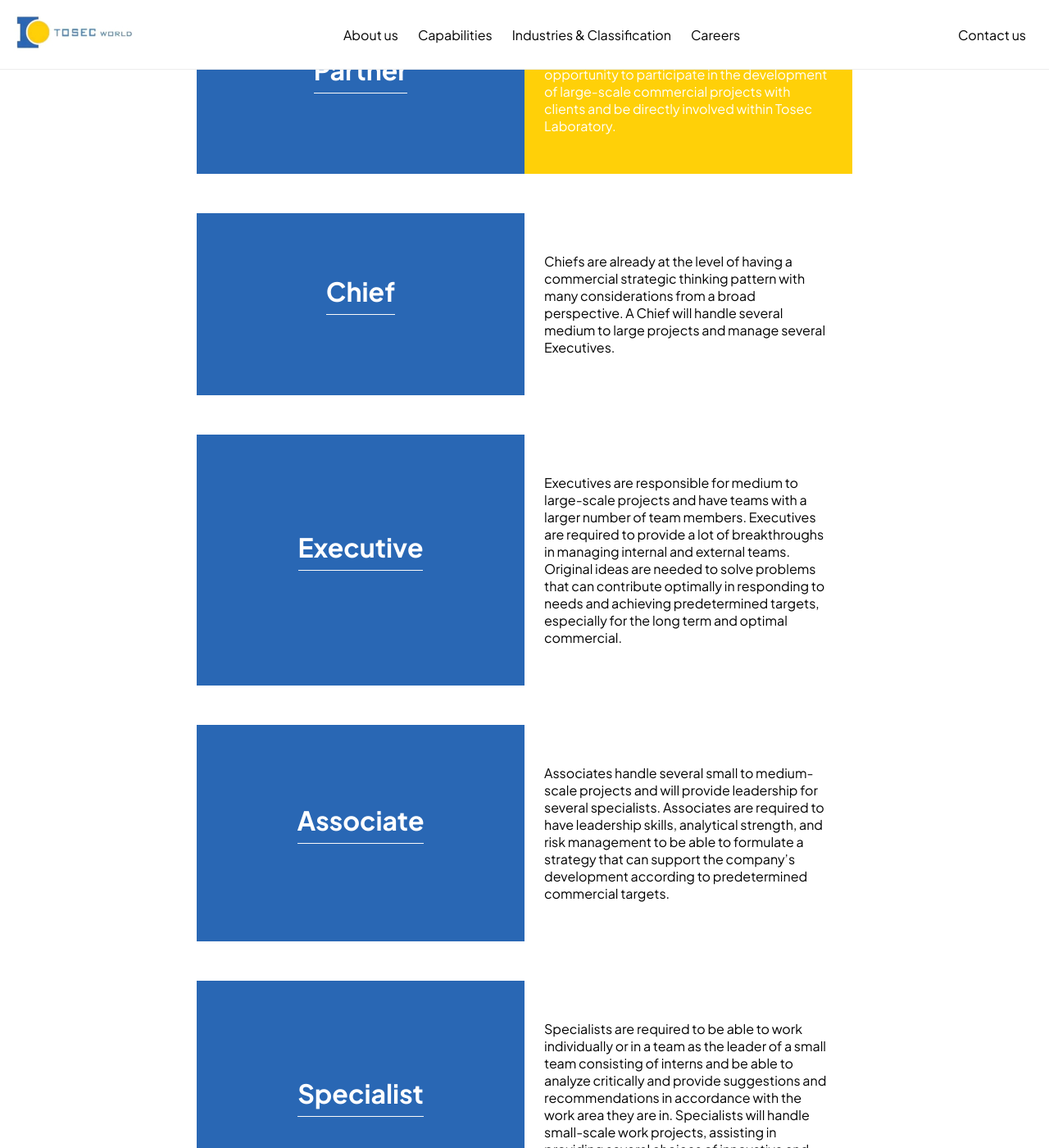
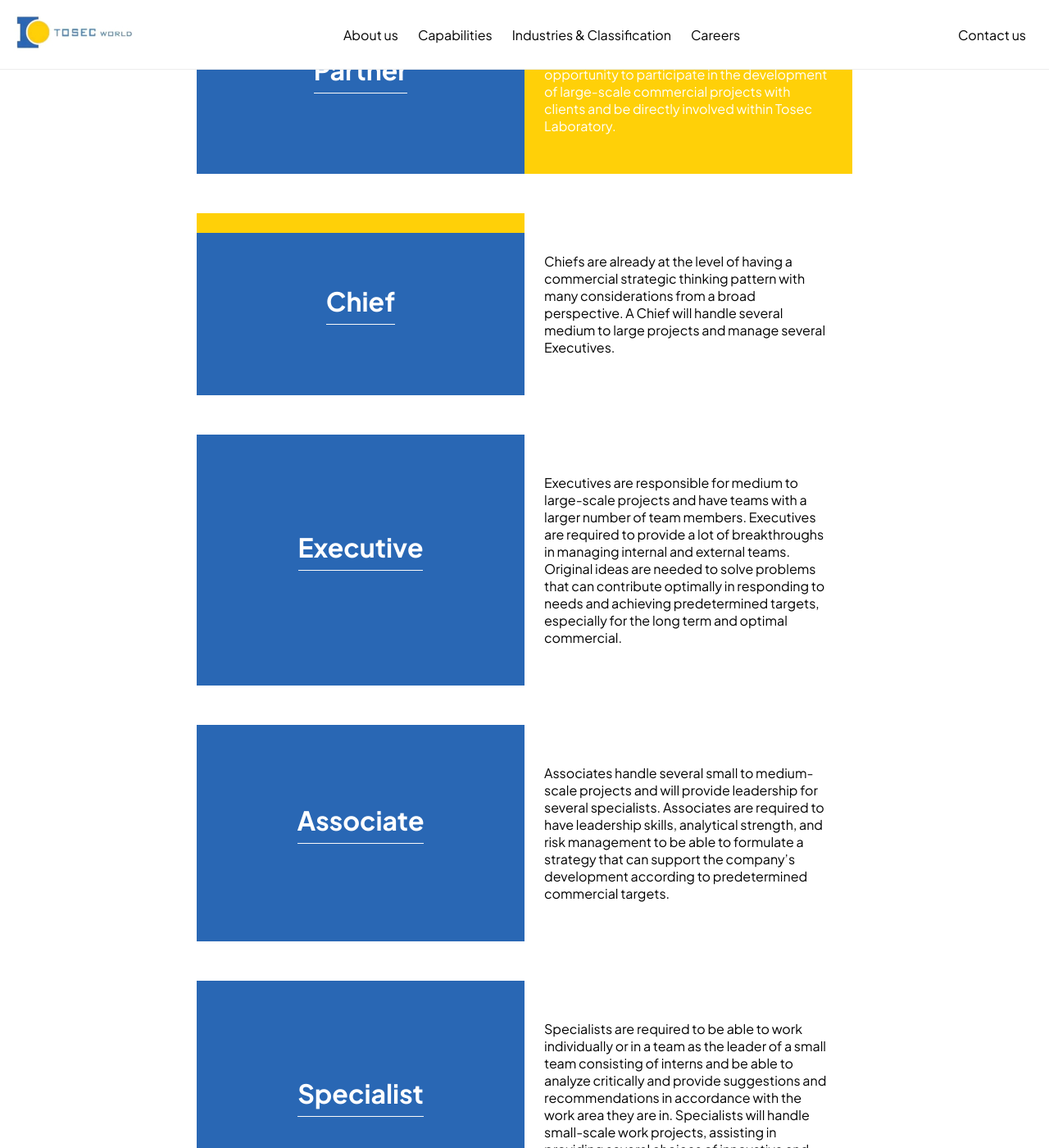
Before and after one commit to ren-id/tosecworld, a Jekyll site: the page built from docs/careers-career-level.html, in a window 1280 px wide and 1400 px high, scrolled down 567 px. Shown: the whole window at 82% size. Built offline with Jekyll 4.4.1, drawn with Linux system fonts in a browser that asks for light colours.

Commit message:
Menambahkan aksen segitiga

```diff
--- a/docs/careers-career-level.html
+++ b/docs/careers-career-level.html
@@ -23,7 +23,7 @@
 
 <div class="section lebar-maks-lanskap">
     <div class="flex">
-        <div class="col-2 middle latar-biru">
+        <div class="col-2 middle latar-biru aksen-border-atas segitiga">
             <div class="p-3">
                 <h2>Chief</h2>
             </div>
--- a/docs/tosecworld.css
+++ b/docs/tosecworld.css
@@ -604,6 +604,16 @@
     transform: rotate(0deg);
 }
 
+.segitiga::before {
+    width: 0px;
+    height: 0px;
+    border-style: solid;
+    border-width: 0 calc(3 * var(--ukuran-kelipatan)) calc(3 * var(--ukuran-kelipatan)) calc(3 * var(--ukuran-kelipatan));
+    border-color: transparent transparent var(--aksen-jingga) transparent;
+    transform: rotate(0deg);
+    margin: 0 auto 0 auto;
+}
+
 .section {
     margin: 48px auto 48px auto;
 }
```
